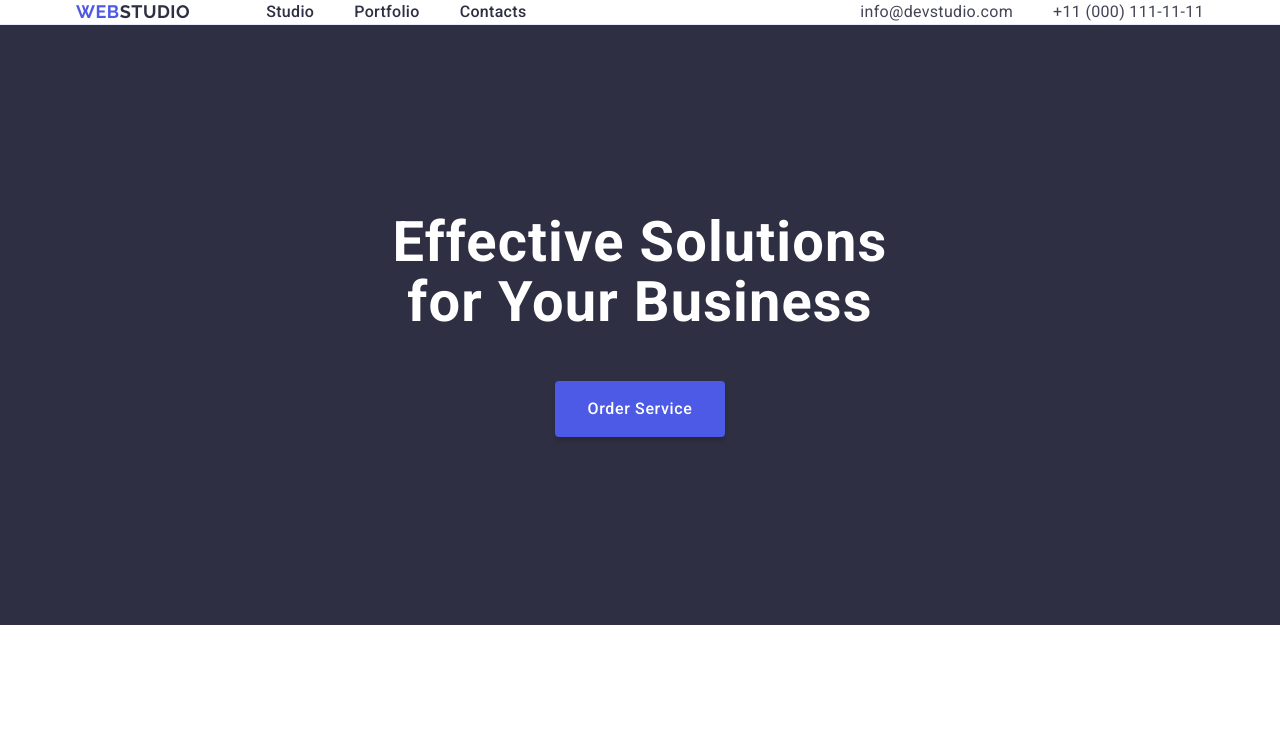
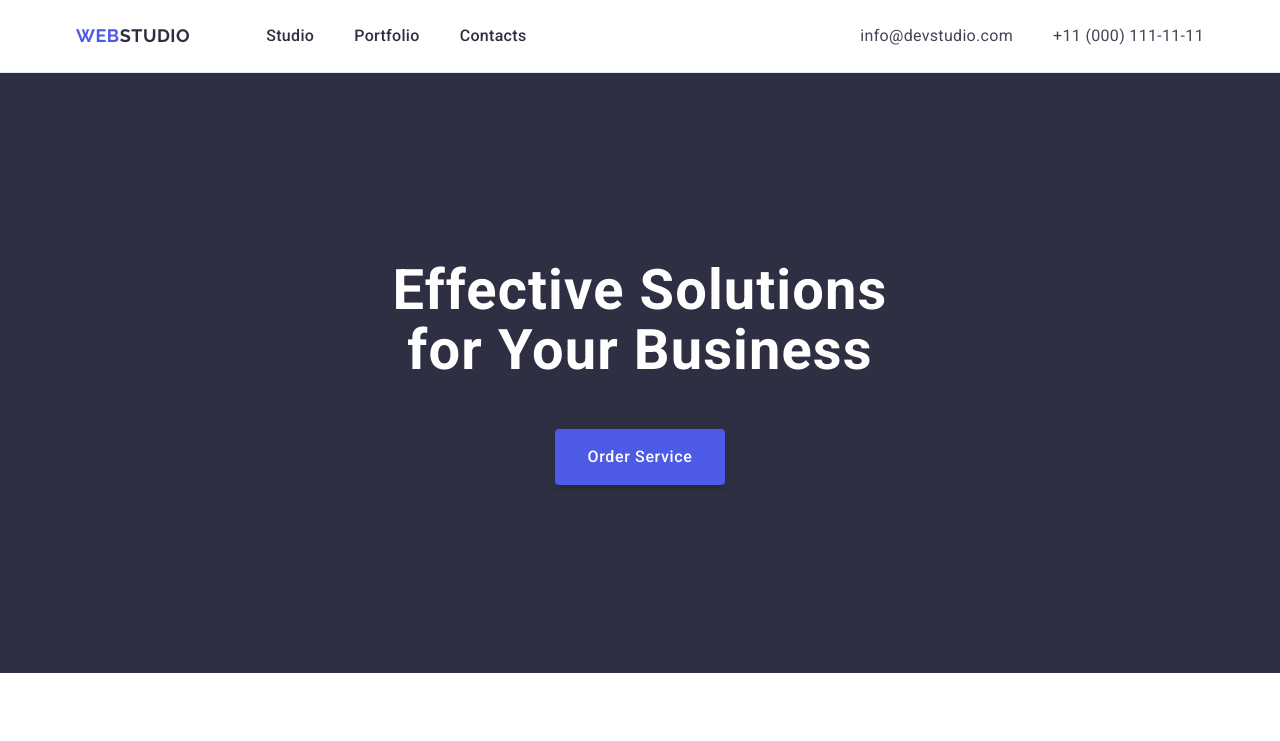
Before and after one commit to vsamopyt/goit-markup-hw-03, a plain HTML site: page index.html in a window 1280 px wide. Shown: the top 741 px of the page. Drawn offline with nearby package versions, Linux system fonts and the light colour scheme.

Commit message:
commit-03

```diff
--- a/css/styles.css
+++ b/css/styles.css
@@ -110,6 +110,7 @@ body {
 }
 
 .list-links .item-link {
+    display:block;
     padding:24px 0;
     color: #2E2F42;
     font-weight: 500;
@@ -131,6 +132,7 @@ body {
 .conteiner-header {
     display: flex;
     justify-content: space-between;
+    align-items: center;
 }
 .header-nav {
     display: flex;
@@ -144,6 +146,7 @@ body {
 .list-contact {
     display: flex;
     gap: 40px;
+
 }
 
 /* ----------------- */
```
